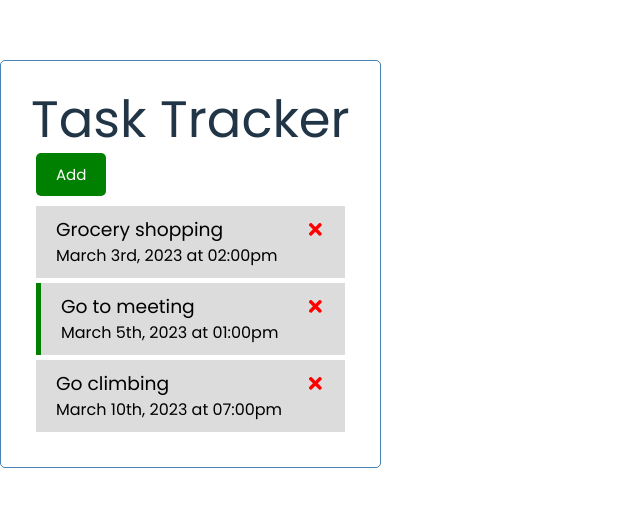
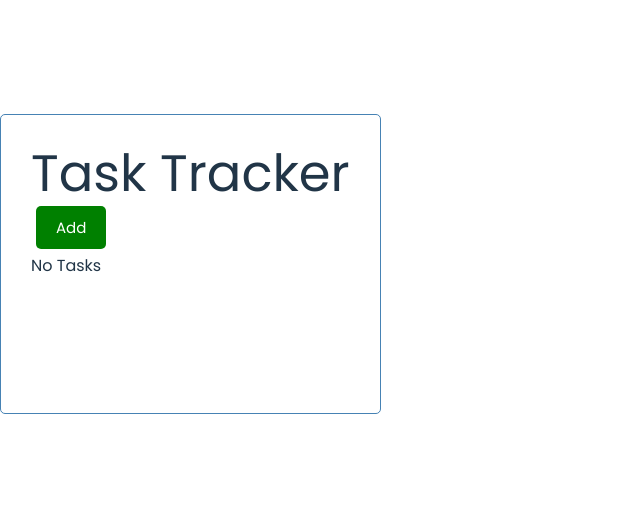
Before and after one commit to doanaminh/traversy-react-cc, a React (Vite) app: page / in a window 1280 px wide. Shown: the part 136-642 px from the top of the page, without its empty margins (0-640 px from the left). Built offline with nearby package versions, Linux system fonts and the light colour scheme.

Commit message:
Removed example tasks

```diff
--- a/src/App.jsx
+++ b/src/App.jsx
@@ -10,24 +10,7 @@ import AddTask from './components/AddTask';
 const  App = () => {
   const [showAddTask, setShowAddTask] = useState(false);
   const [tasks, setTasks] = useState([
-    {
-      id: 1,
-      text: 'Grocery shopping',
-      time: 'March 3rd, 2023 at 02:00pm',
-      reminder: false
-  },
-  {
-      id: 2,
-      text: 'Go to meeting',
-      time: 'March 5th, 2023 at 01:00pm',
-      reminder: true
-  },
-  {
-      id: 3,
-      text: 'Go climbing',
-      time: 'March 10th, 2023 at 07:00pm',
-      reminder: false
-  },
+
   ])
 
   // Add Task
```
